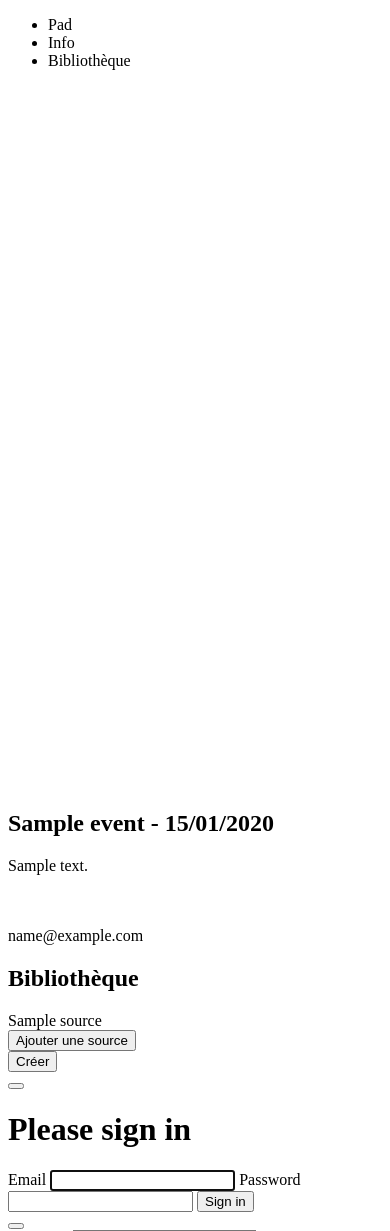
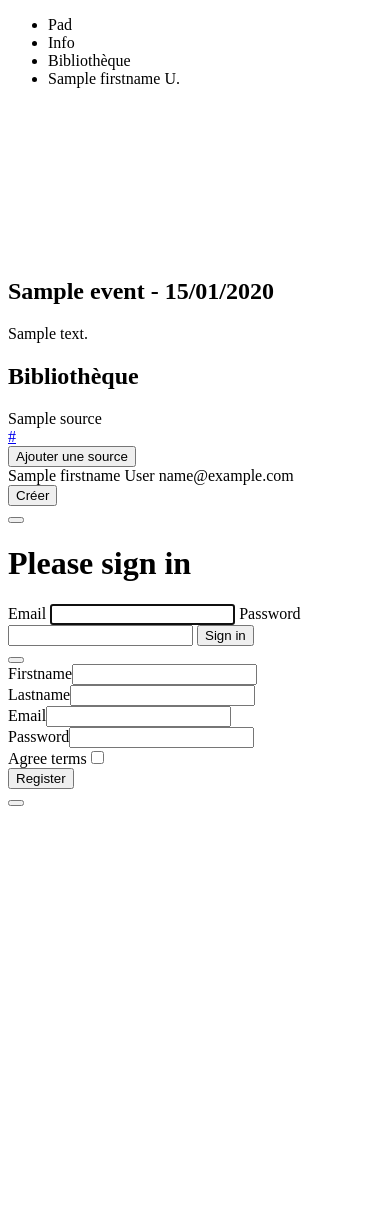
Before and after one commit to etienneleba/IciOnParle, a Symfony app: template templates/app/event/view.html.twig in a window 390 px wide. Shown: the part 98-1329 px from the top of the page. After the commit the page ends 904 px from the top, so only its background shows below. Run offline with Twig, Linux system fonts and the light colour scheme; the template is opened without the code that fills it: most values are stand-ins (such as "Sample title", 1, 10 or a date in 2020); form fields are guessed from the names that the template uses; some libraries are stand-ins or nearby versions.

Commit message:
teammate section + pad responsiveness

```diff
--- a/src/Controller/App/EventController.php
+++ b/src/Controller/App/EventController.php
@@ -47,7 +47,7 @@ class EventController extends AbstractController
 
         $sessionId = $this->etherpadClient->createSession($group->getEtherpadGroupId(), $this->getUser()->getEtherpadAuthorId(), $validUntil);
 
-        $cookie = Cookie::create('sessionID')->withValue($sessionId)->withHttpOnly(false)->withSameSite('none');
+        $cookie = Cookie::create('sessionID')->withValue($sessionId)->withHttpOnly(false);
 
         $response = $this->render('app/event/view.html.twig', [
             'group' => $group,
--- a/templates/app/event/view.html.twig
+++ b/templates/app/event/view.html.twig
@@ -16,12 +16,17 @@
 			<li class="{{ app.request.get('tab') == 'library' ? 'is-active'}}">
 				<a data-target="library" onclick="toggleTab()">Bibliothèque</a>
 			</li>
+			{% for user in group.users %}
+				<li class="{{ app.request.get('tab') == 'teammate{{loop.index}}' ? 'is-active'}}">
+					<a data-target="teammate{{loop.index}}" onclick="toggleTab()">{{ user.firstname ~ ' ' ~ user.lastname | slice(0, 1) ~ '.'}}</a>
+				</li>
+			{% endfor %}
 		</ul>
 	</div>
 
 	<div class="tabs-content">
 		<section id="pad" class="{{ app.request.get('tab') == 'pad' or app.request.get('tab') is null ? 'is-active'}}">
-			<iframe name="embed_readwrite" src="{{ app.request.getSchemeAndHttpHost() }}:9001/p/{{ group.etherpadPadId}}" width="100%" height="700" frameborder="0"></iframe>
+			<iframe id="embed-etherpad" name="embed_readwrite" src="{{ app.request.getSchemeAndHttpHost() }}:9001/p/{{ group.etherpadPadId}}" frameborder="0"></iframe>
 
 		</section>
 		<section class="{{ app.request.get('tab') == 'info' ? 'is-active'}}" id="info">
@@ -31,33 +36,32 @@
 
 			<p>{{ event.description}}</p>
 
-
-			<br><br>
-			{% if group is null %}
-				<h2>Participants</h2>
-
-				{% for userEvent in event.userEvents %}
-					{{ userEvent.user }}
-					<br>
-				{% endfor %}
-			{% else %}
-				{% for user in group.users %}
-					<div>{{ user.email}}</div>
-				{% endfor %}
-			{% endif %}
-
 		</section>
 
 		<section class="{{ app.request.get('tab') == 'library' ? 'is-active'}}" id="library">
-			<h1 class="is-size-2 is-primary">Bibliothèque</h1>
+			<h1 class="is-size-2 is-primary mb-4">Bibliothèque</h1>
 
 			{% for source in event.sources  %}
-				{{ source.title }}
-				<br>
+				<div class="mb-3">
+					<div class="is-size-4">{{ source.title | capitalize }}</div>
+					<div>
+						<a target="_blank" href="{{ source.link}}">{{ source.link | capitalize }}</a>
+					</div>
+				</div>
+
+
 			{% endfor %}
 
 			<button data-target="modalAddSource" onclick="toggleTarget()" class="button is-primary is-outlined">Ajouter une source</button>
 		</section>
+
+		{% for user in group.users %}
+			<section class="{{ app.request.get('tab') == 'teammate' ~ loop.index ? 'is-active'}}" id="teammate{{loop.index}}">
+				{{ user.firstname }}
+				{{ user.lastname }}
+				{{ user.email}}
+			</section>
+		{% endfor %}
 	</div>
 
 	{% include "modals/add-source.html.twig" %}
```
Also changed, not shown: assets/css/app.scss (+21 -2 lines).
